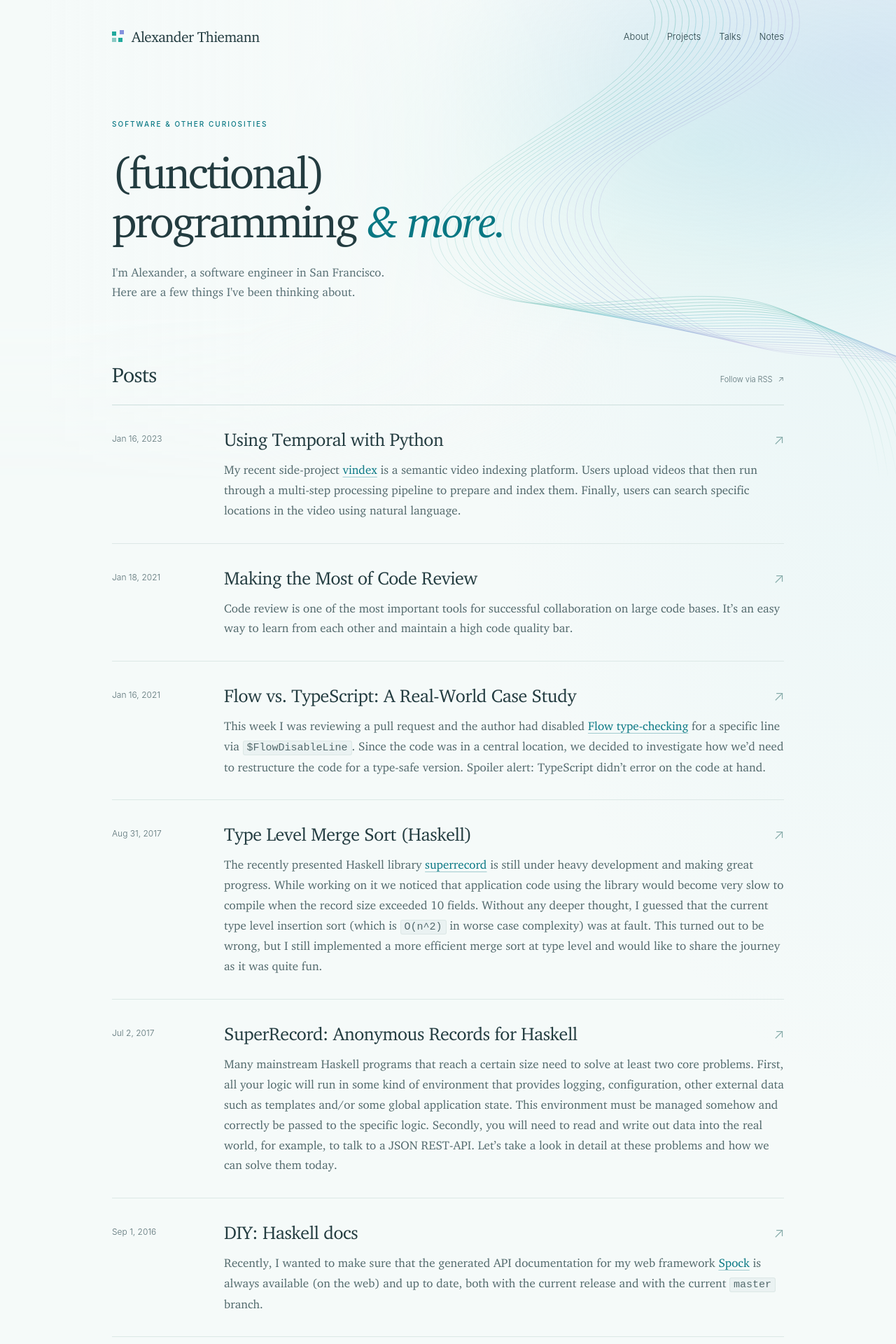
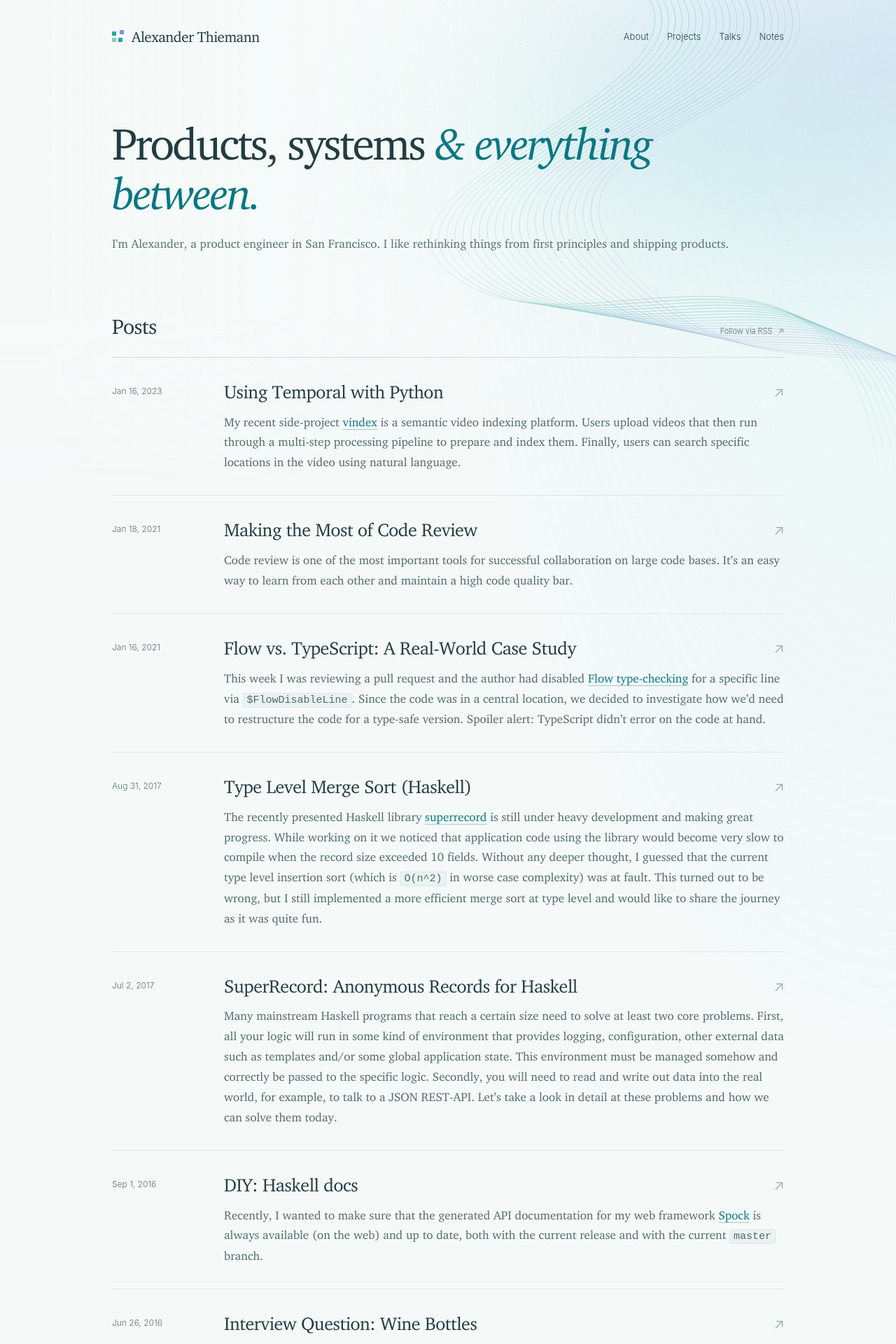
Before and after one commit to agrafix/homepage, a Jekyll site: the page built from index.html, in a window 1280 px wide. Shown: the top 1920 px of the page at 70% size. Built offline with Jekyll 4.4.1, drawn with Linux system fonts in a browser that asks for light colours.

Commit message:
Update homepage introduction

```diff
--- a/_sass/_layout.scss
+++ b/_sass/_layout.scss
@@ -87,21 +87,9 @@
     }
 
     em {
-        display: inline-block;
         font-weight: normal;
         color: $brand-color;
-        white-space: nowrap;
     }
-}
-
-.eyebrow {
-    margin-bottom: 24px;
-    font-family: $ui-font-family;
-    font-size: 10px;
-    font-weight: 500;
-    letter-spacing: 2px;
-    text-transform: uppercase;
-    color: $brand-color;
 }
 
 .home-intro-text {
@@ -317,12 +305,6 @@
         }
     }
 
-    .eyebrow {
-        font-size: 9px;
-        letter-spacing: 1.6px;
-        margin-bottom: 20px;
-    }
-
     .home-intro-text {
         max-width: 320px;
         font-size: 16px;
--- a/index.html
+++ b/index.html
@@ -6,9 +6,8 @@ art_background: true
 <div class="home">
 
   <section class="home-intro" aria-labelledby="intro-heading">
-    <p class="eyebrow">Software &amp; other curiosities</p>
-    <h1 id="intro-heading">(functional)<br>programming <em>&amp; more.</em></h1>
-    <p class="home-intro-text">I'm Alexander, a software engineer in San Francisco.<br> Here are a few things I've been thinking about.</p>
+    <h1 id="intro-heading">Products, systems <em>&amp; everything between.</em></h1>
+    <p class="home-intro-text">I'm Alexander, a product engineer in San Francisco. I like rethinking things from first principles and shipping products.</p>
   </section>
 
   <div class="section-heading">
```
